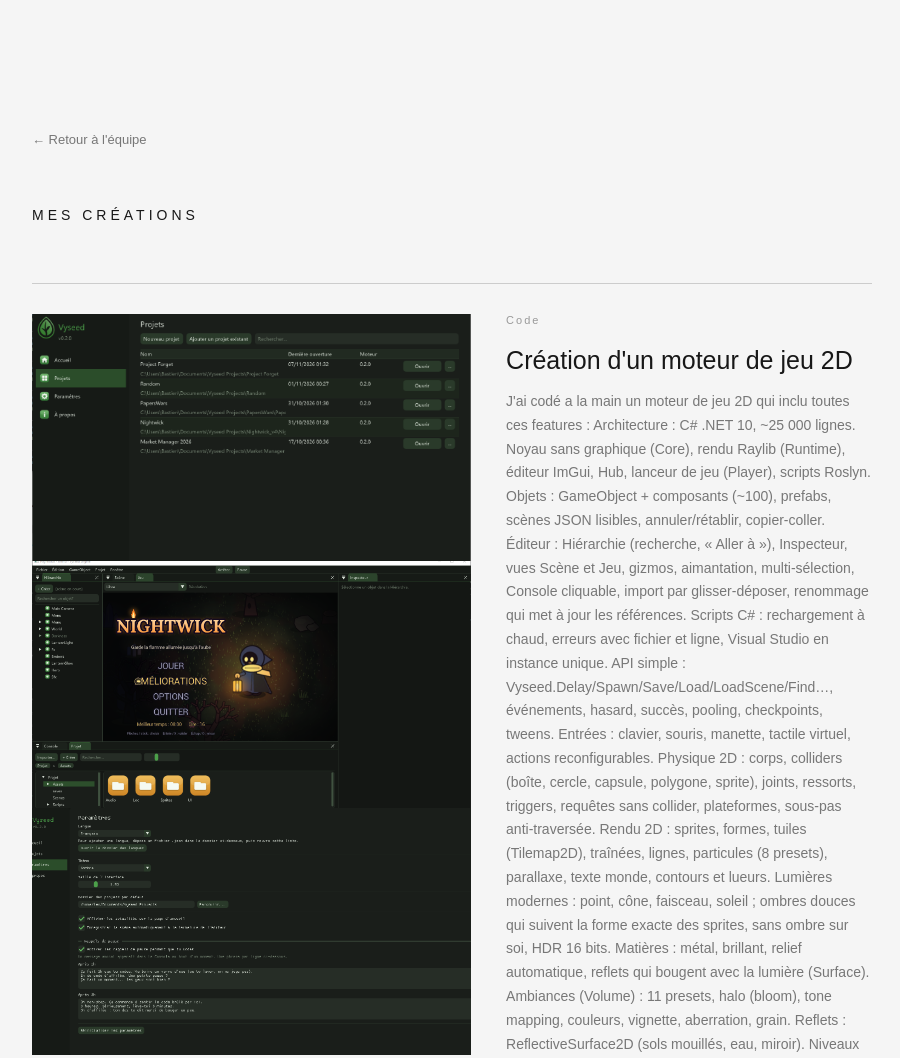
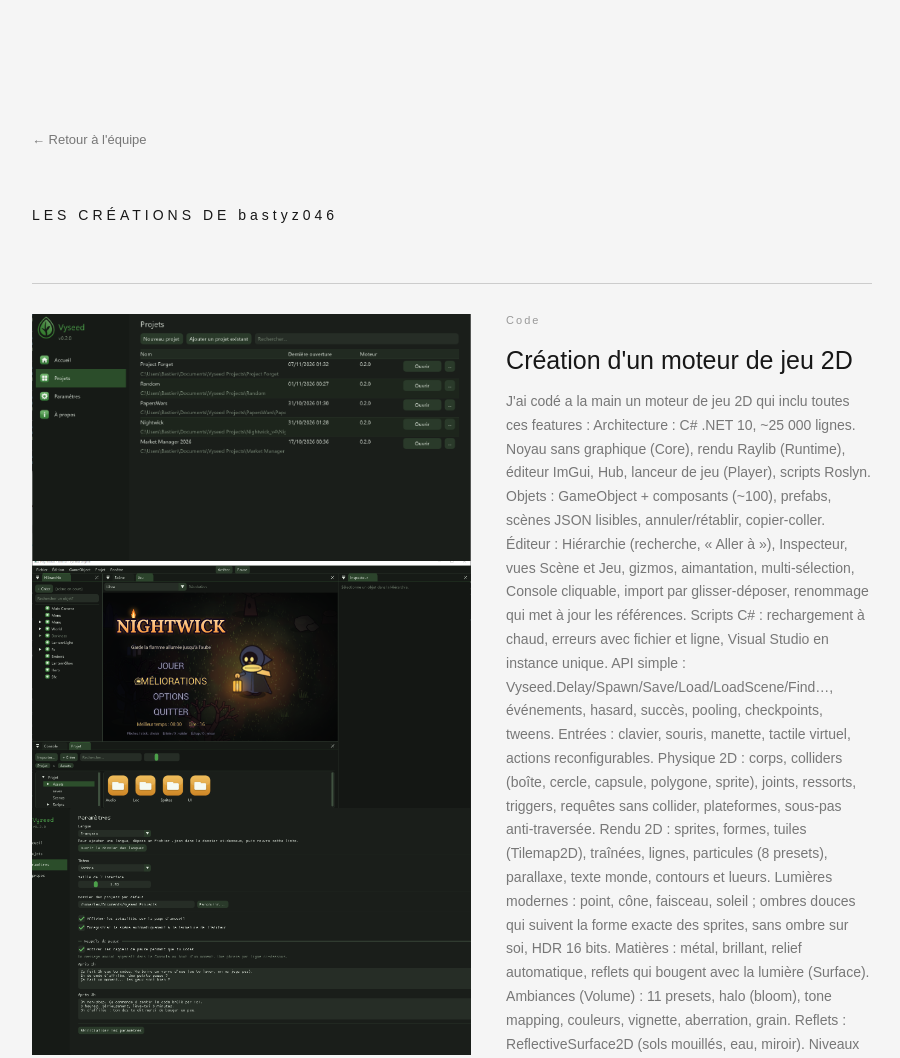
Before and after one commit to MindViper325/portofolio, a plain HTML site: page axel/index.html in a window 1280 px wide. Shown: the top 1058 px of the page, without its empty margins (188-1088 px from the left). Drawn offline with Linux system fonts and the light colour scheme.

Commit message:
Update title and heading to 'bastyz046'

```diff
--- a/axel/index.html
+++ b/axel/index.html
@@ -5,7 +5,7 @@
 <head>
     <meta charset="UTF-8">
     <meta name="viewport" content="width=device-width, initial-scale=1.0">
-    <title>Les créations d'Axel</title>
+    <title>Les créations de bastyz046</title>
     <link rel="stylesheet" href="../style.css">
 </head>
 
@@ -15,7 +15,7 @@
 
         <a href="../index.html" class="retour">← Retour à l'équipe</a>
 
-        <h1>MES CRÉATIONS</h1>
+        <h1>LES CRÉATIONS DE bastyz046</h1>
 
         <section class="projets">
 
```
